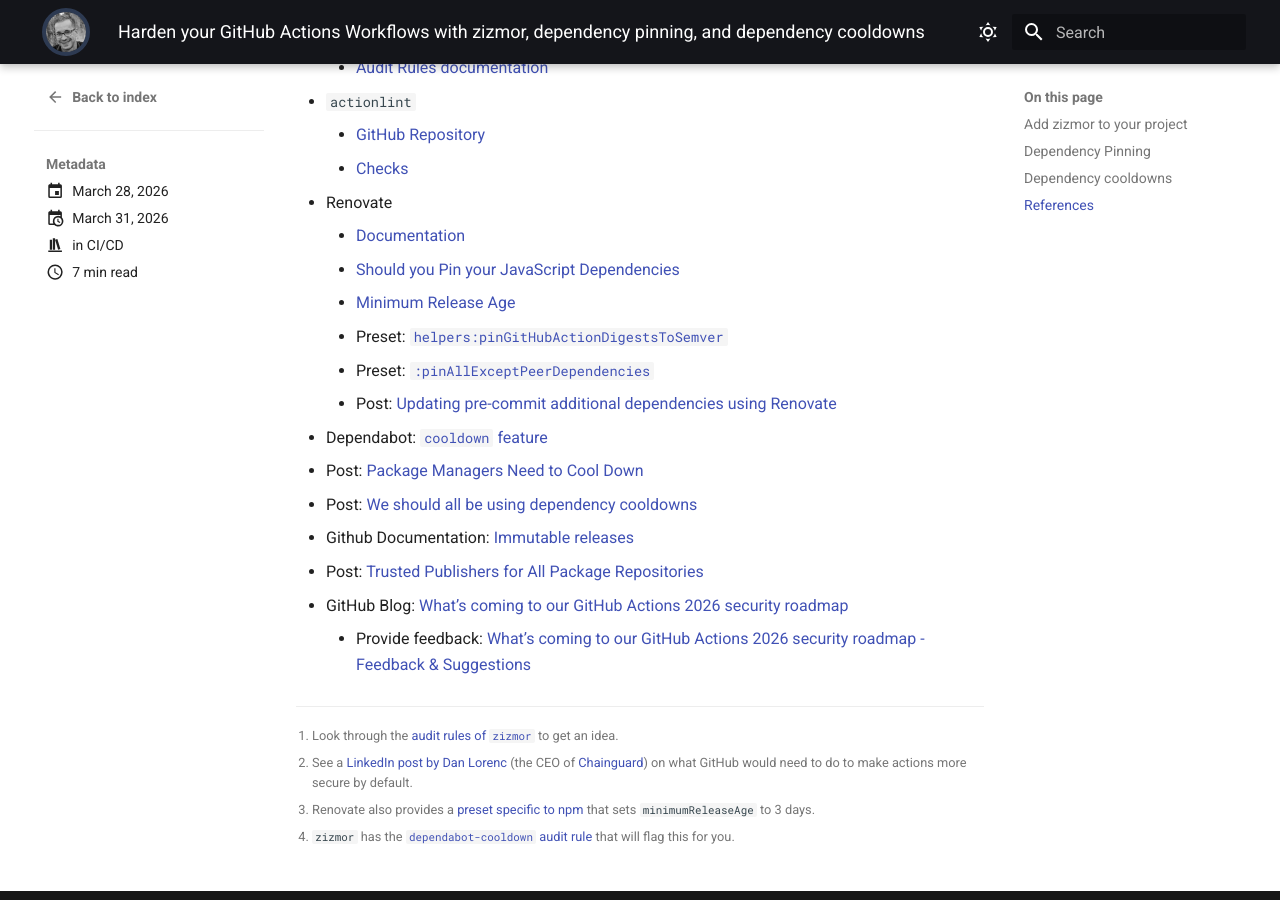
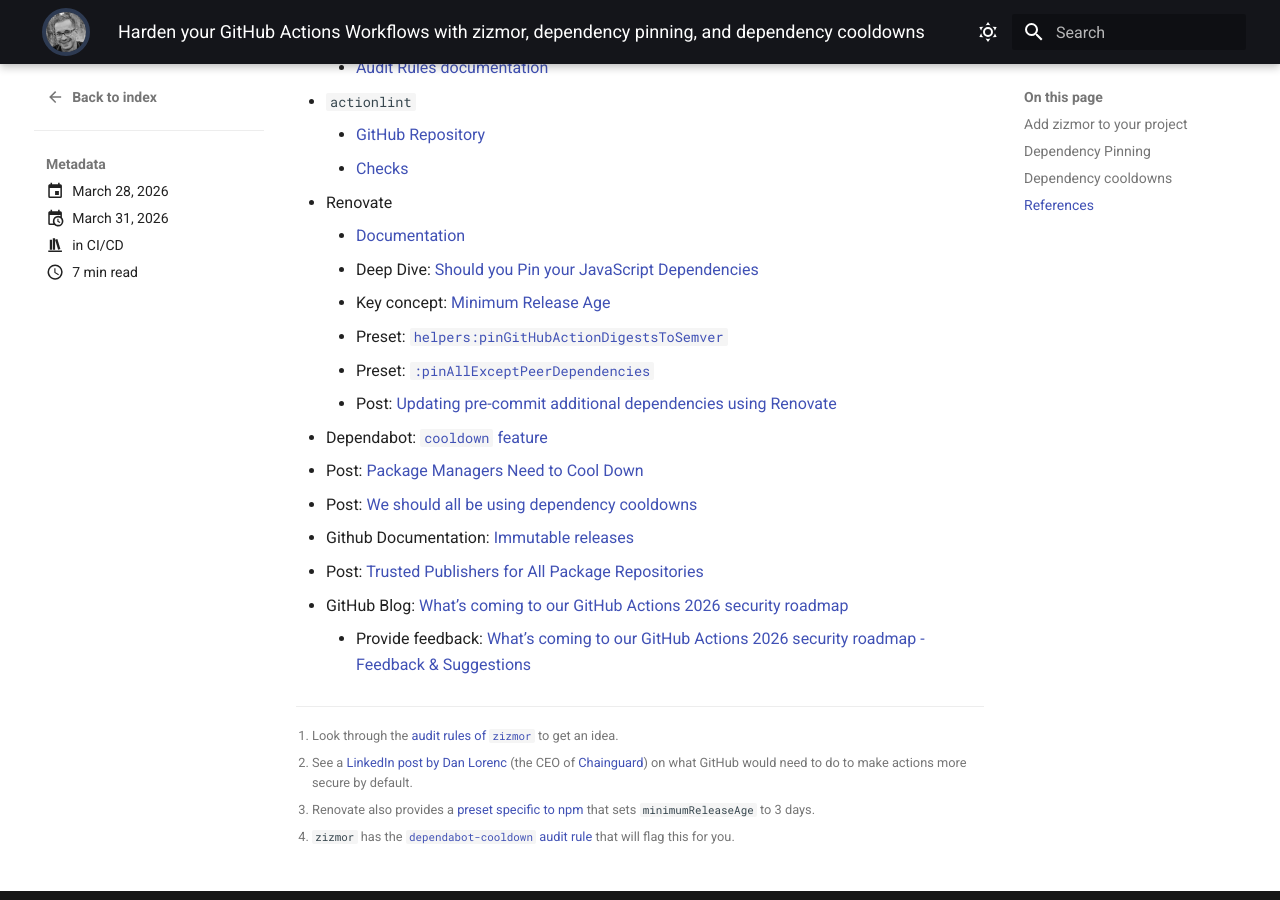
Before and after one commit to mschoettle/website, an MkDocs documentation site: the page built from docs/blog/posts/2026/harden-github-actions-workflows-zizmor.md, in a window 1280 px wide and 900 px high, scrolled down 4612 px. Built offline with MkDocs 1.6.1 and Material for MkDocs 9.7.7, drawn with Linux system fonts in a browser that asks for light colours; emoji names are drawn with the system emoji font; plug-ins that fetch from the network failed and are left out.

Commit message:
more updates

```diff
--- a/docs/blog/posts/2026/harden-github-actions-workflows-zizmor.md
+++ b/docs/blog/posts/2026/harden-github-actions-workflows-zizmor.md
@@ -249,8 +249,8 @@
     - [Checks][actionlint-checks]
 - Renovate
     - [Documentation][renovate-docs]
-    - [Should you Pin your JavaScript Dependencies][renovate-dependency-pinning]
-    - [Minimum Release Age][renovate-minimumreleaseage]
+    - Deep Dive: [Should you Pin your JavaScript Dependencies][renovate-dependency-pinning]
+    - Key concept: [Minimum Release Age][renovate-minimumreleaseage]
     - Preset: [`helpers:pinGitHubActionDigestsToSemver`][renovate-preset-pinactions]
     - Preset: [`:pinAllExceptPeerDependencies`][renovate-preset-pinall]
     - Post: [Updating pre-commit additional dependencies using Renovate](./renovating-pre-commit-additional-dependencies.md)
```
